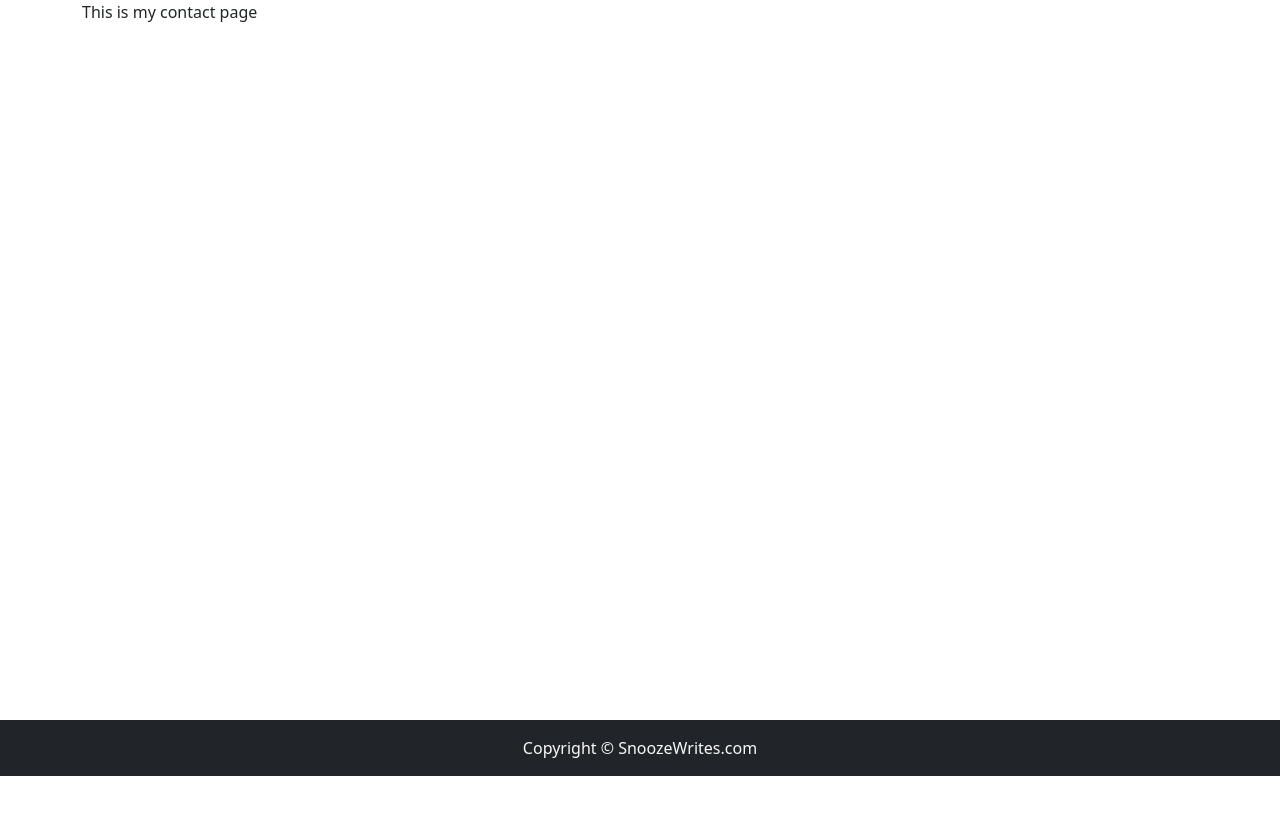
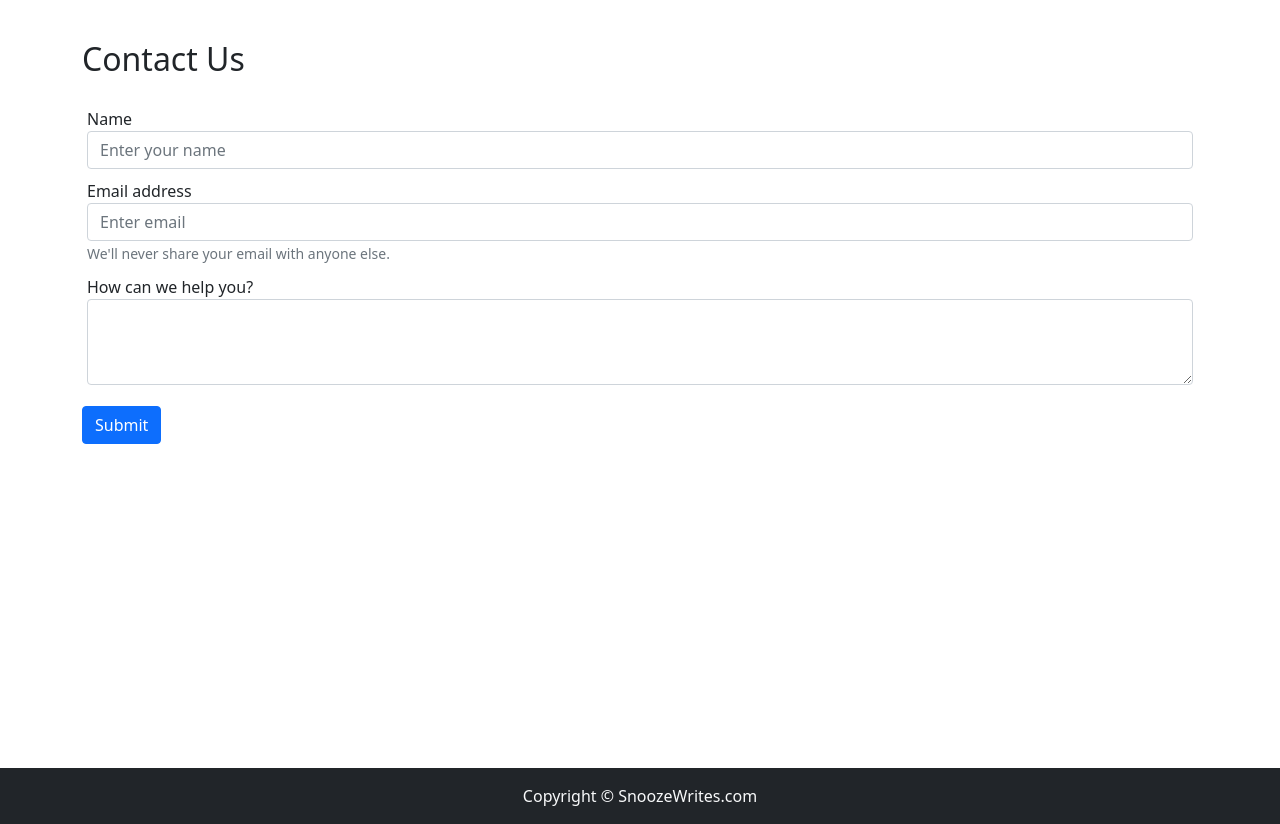
Before and after one commit to Yaswanth14/Blog, a Django app: page /contact/ in a window 1280 px wide. Shown: the part 56-880 px from the top of the page. Before the commit the page ends 832 px from the top, so only its background shows below. Run offline with Django 4.2, Linux system fonts and the light colour scheme.

Commit message:
added new model for contacts

```diff
--- a/blog/admin.py
+++ b/blog/admin.py
@@ -1,5 +1,5 @@
 from django.contrib import admin
-from blog.models import Blog
+from blog.models import Blog, Contact
 
 class BlogAdmin(admin.ModelAdmin):
     class Media:
@@ -12,3 +12,4 @@ class BlogAdmin(admin.ModelAdmin):
 
 # Register your models here.
 admin.site.register(Blog, BlogAdmin)
+admin.site.register(Contact)
--- a/blog/views.py
+++ b/blog/views.py
@@ -1,5 +1,6 @@
+import email
 from django.shortcuts import render, HttpResponse
-from blog.models import Blog
+from blog.models import Blog, Contact
 from math import ceil
 
 # Create your views here.
@@ -7,13 +8,13 @@ def home(request):
     return render(request, 'index.html')
 
 def blog(request):
-    no_of_posts = 5
+    no_of_posts = 7
     page = request.GET.get('page')
     if page is None:
         page = 1
     else:
         page = int(page)
-    print(page)
+    # print(page)
 
     '''
     0-3, 3-6, 6-9
@@ -47,4 +48,11 @@ def search(request):
     return render(request, 'search.html')
 
 def contact(request):
+    if request.method == "POST":
+        name = request.POST.get("name")
+        email = request.POST.get("email")
+        desc = request.POST.get("desc")
+        instance = Contact(name=name, email=email, desc=desc)
+        instance.save()
+
     return render(request, 'contact.html')
--- /dev/null
+++ b/requirements.txt
@@ -0,0 +1 @@
+django==4.0.4
--- a/templates/contact.html
+++ b/templates/contact.html
@@ -6,11 +6,37 @@
       .container{
         min-height: 90vh;
       }
+
+      .form-group{
+        padding:5px;
+      }
     </style>
 {% endblock css %}
 
 {% block body %}
-<div class="container">
-This is my contact page
+
+<div class="container my-4">
+  <h2 class="py-3">Contact Us</h2>
+  <form action="/contact/" method="POST">
+
+    {% csrf_token %}
+    <div class="form-group">
+      <label for="name">Name</label>
+      <input type="text" class="form-control" id="name" name="name" placeholder="Enter your name">
+    </div>
+
+    <div class="form-group">
+      <label for="email">Email address</label>
+      <input type="email" class="form-control" id="email" name="email" aria-describedby="emailHelp" placeholder="Enter email">
+      <small id="emailHelp" class="form-text text-muted">We'll never share your email with anyone else.</small>
+    </div>
+    <div class="form-group">
+      <label for="desc">How can we help you?</label>
+      <textarea name="desc" class="form-control" id="desc" rows="3"></textarea>
+    </div>
+
+    <button type="submit" class="btn btn-primary my-3">Submit</button>
+  </form>
 </div>
+
 {% endblock body %}
```
Also changed, not shown: blog/models.py (+8 -0 lines), templates/bloghome.html (+8 -0 lines), templates/blogpost.html (+12 -0 lines), blog/migrations/0003_contact.py (added), db.sqlite3, 1 other file.
